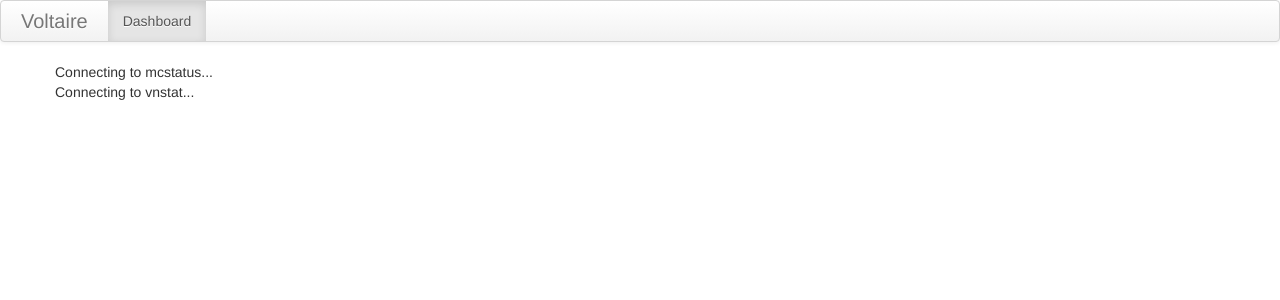
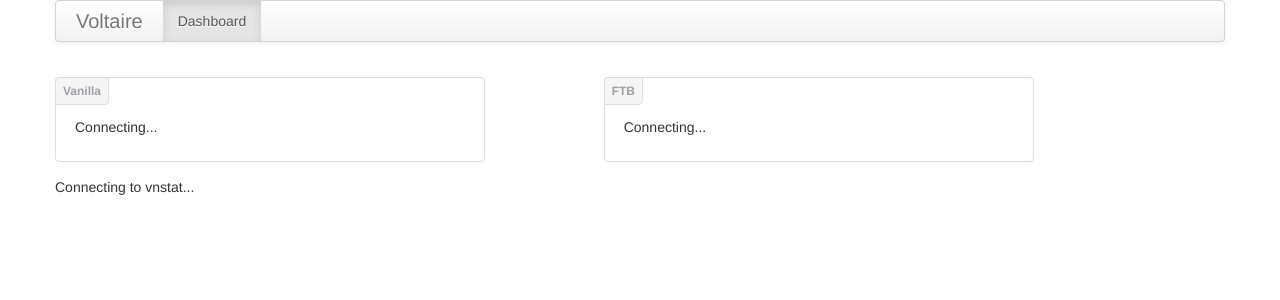
Before and after one commit to voltaire/minecraft-site, a Flask app: page / in a window 1280 px wide. Shown: the top 300 px of the page. Run offline with Flask 2, Linux system fonts and the light colour scheme; some libraries are stand-ins or nearby versions.

Commit message:
load mcstatus blocks separately, close issue #2

```diff
--- a/application.py
+++ b/application.py
@@ -10,16 +10,13 @@ def voltaire():
 
     return render_template('index.html', site_title="Voltaire")
 
-@app.route('/mcstatus/')
-def mcstatus():
+@app.route('/mcstatus/<hostname>')
+def mcstatus(hostname):
 
-    ftbPlayers = MinecraftQuery("ftb.voltaire.sh",25565).get_rules()['players']
-    ftbNumPlayers = MinecraftQuery("ftb.voltaire.sh",25565).get_rules()['numplayers']
+    onlinePlayers = MinecraftQuery(hostname,25565).get_rules()['players']
+    numPlayers = MinecraftQuery(hostname,25565).get_rules()['numplayers']
 
-    vanillaPlayers = MinecraftQuery("mc.voltaire.sh",25565).get_rules()['players']
-    vanillaNumPlayers = MinecraftQuery("mc.voltaire.sh",25565).get_rules()['numplayers']
-
-    return render_template('mcstatus.html', vanillaPlayers=vanillaPlayers, ftbPlayers=ftbPlayers, ftbNumPlayers=ftbNumPlayers, vanillaNumPlayers=vanillaNumPlayers)
+    return render_template('mcstatus.html', onlinePlayers=onlinePlayers, numPlayers=numPlayers)
 
 @app.route('/vnstat/')
 def vnstat():
--- a/templates/index.html
+++ b/templates/index.html
@@ -9,29 +9,39 @@
 	</head>
 	<body>
 
-        <div class="navbar">
-            <div class="navbar-inner">
-                <a class="brand" href="#">{{ site_title }}</a>
-                <ul class="nav">
-                    <li class="active"><a href="#">Dashboard</a></li>
-                </ul>
-            </div><!--/navbar-inner-->
-        </div><!--/navbar-->
 
 
         <div class="container">
+             <div class="navbar">
+                <div class="navbar-inner">
+                    <a class="brand" href="#">{{ site_title }}</a>
+                    <ul class="nav">
+                        <li class="active"><a href="#">Dashboard</a></li>
+                    </ul>
+                </div><!--/navbar-inner-->
+            </div><!--/navbar-->
 
-            <div class="mcstatus">
-                Connecting to mcstatus...
-            </div>
+            <div class="row-fluid">
+                <div class="span11">
+                    <div class="row-fluid">
+                        <div class="dashboard-block vanilla-block span5">
+                            <p>Connecting...</p>
+                        </div><!--/vanilla-block-->
+                        <div class="dashboard-block ftb-block span5 offset1">
+                            <p>Connecting...</p>
+                        </div><!--/ftb-block-->
+                    </div><!--/row-fluid-->
+                </div><!--/span11-->
+            </div><!--/row-fluid-->
 
             <div class="vnstat">
                 Connecting to vnstat...
-            </div>
+            </div><!--/vnstat-->
 
-        </div>
+        </div><!--/container-->
 
-        <script type="text/javascript">$(document).ready(function(){$('.mcstatus').load('http://voltaire.sh/mcstatus');var refreshId=setInterval(function(){$('.mcstatus').load('http://voltaire.sh/mcstatus')},15000);$.ajaxSetup({cache:false})});</script><!--mcstatus-->
+        <script type="text/javascript">$(document).ready(function(){$('.vanilla-block').load('http://voltaire.sh/mcstatus/mc.voltaire.sh');var refreshId=setInterval(function(){$('.vanilla-block').load('http://voltaire.sh/mcstatus/mc.voltaire.sh')},15000);$.ajaxSetup({cache:false})});</script><!--mcstatus-->
+        <script type="text/javascript">$(document).ready(function(){$('.ftb-block').load('http://voltaire.sh/mcstatus/ftb.voltaire.sh');var refreshId=setInterval(function(){$('.ftb-block').load('http://voltaire.sh/mcstatus/ftb.voltaire.sh')},15000);$.ajaxSetup({cache:false})});</script><!--mcstatus-->
         <script type="text/javascript">$(document).ready(function(){$('.vnstat').load('http://voltaire.sh/vnstat');});</script><!--vnstat-->
         <script src="/static/js/bootstrap.min.js" type="text/javascript"></script>
         <script src="/static/js/bootstrap-tooltip.js" type="text/javascript"></script>
```
Also changed, not shown: templates/mcstatus.html (+9 -27 lines).
